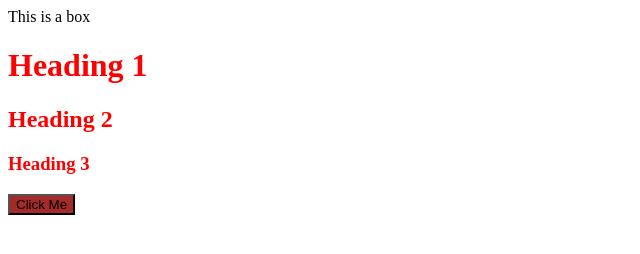
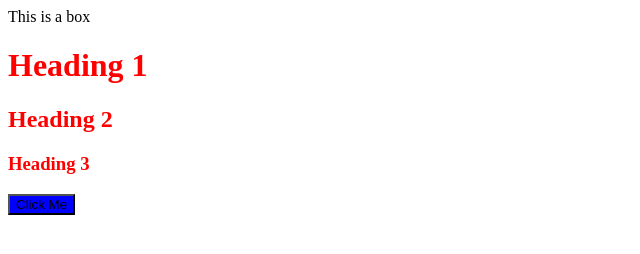
Before and after one commit to Codezappers/Web-dev, a plain HTML site: page Coding/index.html in a window 1280 px wide. Shown: the whole page, without its empty margins (0-640 px from the left). Drawn offline with Linux system fonts and the light colour scheme.

Commit message:
Html and Css intro

```diff
--- a/Coding/index.html
+++ b/Coding/index.html
@@ -16,6 +16,6 @@
     <h1 class = "Heading">Heading 1</h1>
     <h2 class = "Heading">Heading 2</h2>
     <h3 class = "Heading">Heading 3</h3>
-    <button style="background-color: brown;">Click Me</button>
+    <button style="background-color:blue;">Click Me</button>
 </body>
 </html>
```
